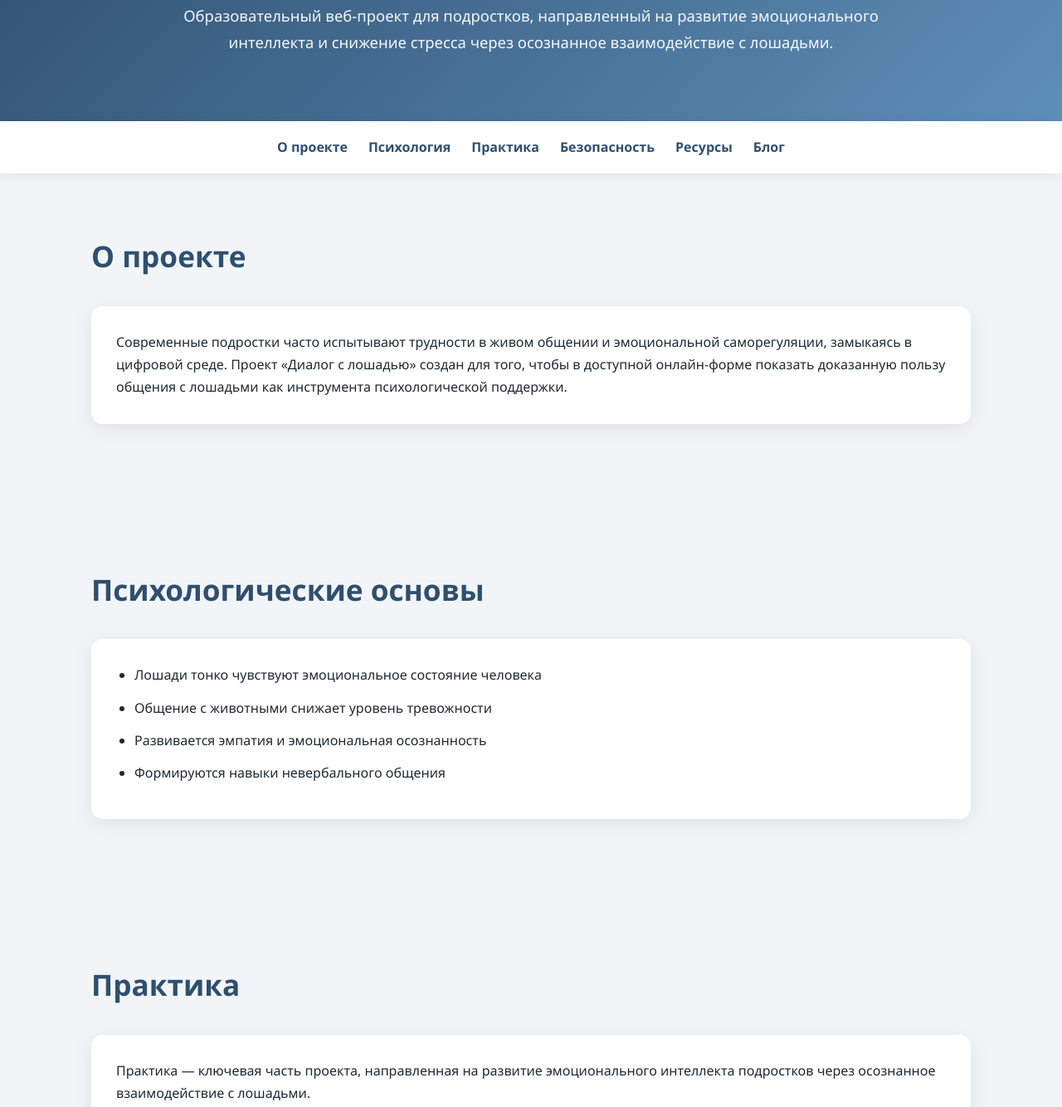
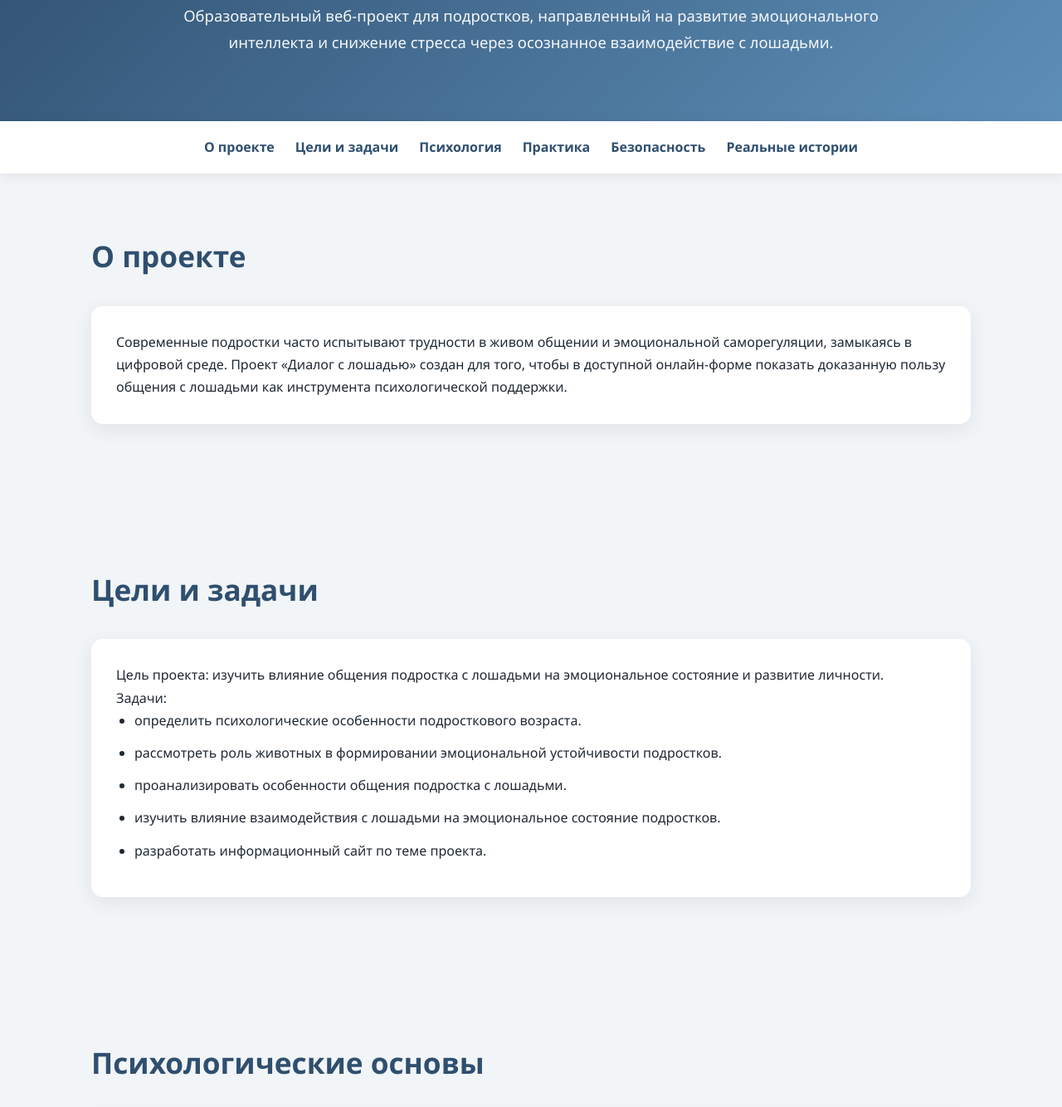
Before and after one commit to taesw1s/boook, a plain HTML site: page index.html in a window 1280 px wide. Shown: the part 170-1504 px from the top of the page at 83% size. Drawn offline with Linux system fonts and the light colour scheme.

Commit message:
Update index.html

```diff
--- a/index.html
+++ b/index.html
@@ -56,6 +56,7 @@
       color: #2f4f6f;
       font-weight: 600;
     }
+
 
     section {
       max-width: 1100px;
@@ -118,11 +119,11 @@
 
 <nav>
   <a href="#about">О проекте</a>
+  <a href="#goals">Цели и задачи</a>
   <a href="#psychology">Психология</a>
   <a href="#practice">Практика</a>
   <a href="#safety">Безопасность</a>
-  <a href="#resources">Ресурсы</a>
-  <a href="#blog">Блог</a>
+  <a href="#blog">Реальные истории</a>
 </nav>
 
 <section id="about">
@@ -133,6 +134,26 @@
       замыкаясь в цифровой среде. Проект «Диалог с лошадью» создан для того,
       чтобы в доступной онлайн-форме показать доказанную пользу общения с лошадьми
       как инструмента психологической поддержки.
+    </p>
+  </div>
+</section>
+
+<section id="goals">
+  <h2>Цели и задачи</h2>
+  <div class="card">
+    <p>
+      Цель проекта: изучить влияние общения подростка с лошадьми на эмоциональное состояние и развитие личности.</p>
+<p>Задачи:
+ <ul>
+  <li>определить психологические особенности подросткового возраста.</li>
+ <li>рассмотреть роль животных в формировании эмоциональной устойчивости подростков.</li>
+ <li>проанализировать особенности общения подростка с лошадьми.</li>
+ <li>изучить влияние взаимодействия с лошадьми на эмоциональное состояние подростков.</li>
+ <li>разработать информационный сайт по теме проекта.</li>
+ </ul>
+ </p>
+
+
     </p>
   </div>
 </section>
@@ -207,7 +228,7 @@
 
 
 <section id="blog">
-  <h2>Блог и реальные истории</h2>
+  <h2> Реальные истории</h2>
 
   <div class="card">
     <h3>История Ильи, 15 лет</h3>
```
